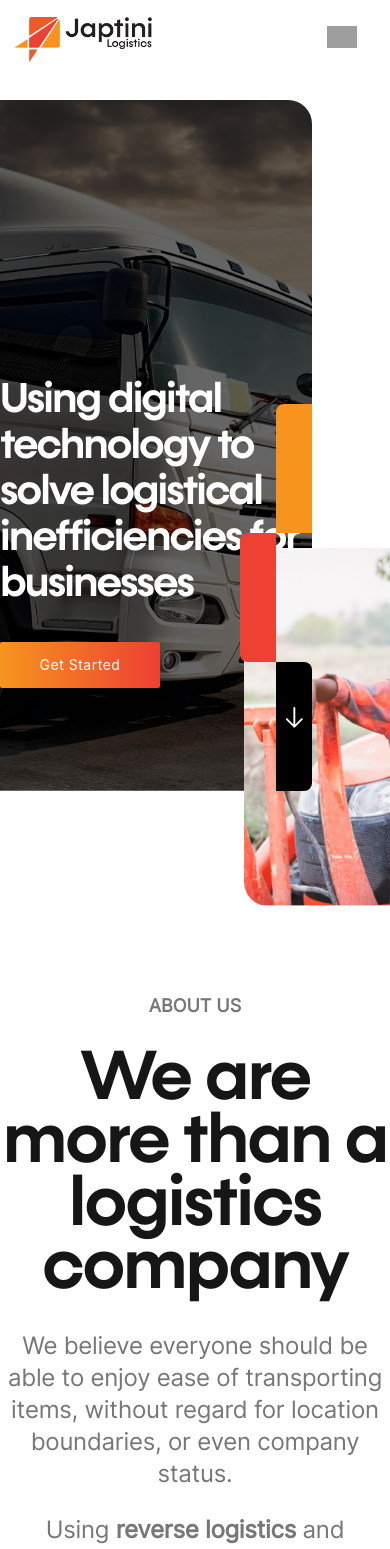
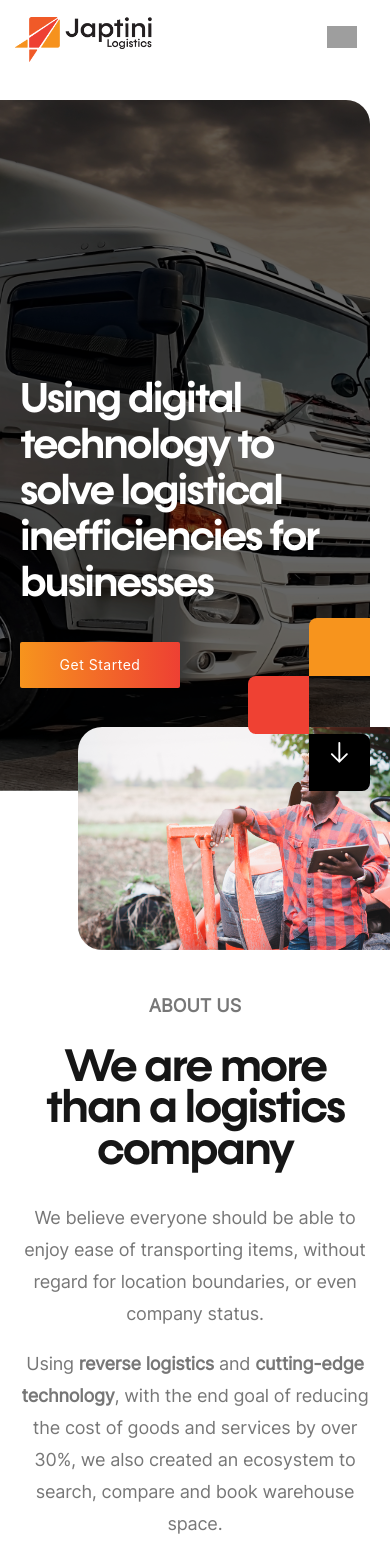
Before and after one commit to Mykel-Eze/japtini-logistics, a Vue app: page / in a window 390 px wide. Shown: the top 1549 px of the page. Built offline with nearby package versions, Linux system fonts and the light colour scheme; grey boxes are pictures that could not be loaded.

Commit message:
Responsivity issues fixed on home page

```diff
--- a/src/assets/css/home.css
+++ b/src/assets/css/home.css
@@ -135,8 +135,32 @@ img.arrow-down {
     50% {transform: translateY(0px);}
     100% {transform: translateY(-10px);}
 }
-@media(max-width: 992px) {}
-@media(max-width: 600px){}
+@media(max-width: 992px) {
+    .home-title-wrapper {
+        width: 90%;
+    }
+    .home-sub-img-wrapper {
+        height: 30%;
+    }
+    .square-boxes-grid {
+        width: 25%;
+        height: 34%;
+    }
+}
+@media(max-width: 600px){
+    .home-title-wrapper {
+        width: 100%;
+    }
+    .home-sub-img-wrapper {
+        height: 25%;
+        width: 80%;
+        bottom: calc(5% - 1px);
+    }
+    .square-boxes-grid {
+        width: 35%;
+        height: 25%;
+    }
+}
 /* end of Home section */
 
 /* About Section */
@@ -191,6 +215,11 @@ h4.services-block-title {
     color: #161616;
 }
 
+@media(max-width: 992px) {
+    .services-block-wrapper {
+        grid-template-columns: 1fr 1fr;
+    }
+}
 @media(max-width: 600px) {
     .services-block-wrapper {
         grid-template-columns: 100%;
@@ -222,16 +251,25 @@ section#logistics-routes {
     z-index: 1;
     vertical-align: bottom;
 }
-.logisitcs-routes-txt .section-header {
-    margin-top: 0;
-}
 ul.custom-list li {
     font-size: 20px;
-    line-height: 60px;
+    line-height: 24px;
     color: #161616;
+    margin-bottom: 22px;
 }
 img.tick-icon {
     width: 50px;
+}
+
+@media(min-width: 993px) {
+    .logisitcs-routes-txt .section-header {
+        margin-top: 0;
+    }
+}
+@media(max-width: 600px) {
+    section#logistics-routes {
+        margin: 0;
+    }
 }
 /* end of Logistics-Routes Section */
 
@@ -408,3 +446,31 @@ button.submit-btn.btn.pry-btn {
     border-radius: 0 5px 5px 0;
 }
 /* end of Contact-Support Section */
+
+@media(max-width: 600px) {
+    section {
+        padding-left: 20px;
+        padding-right: 20px;
+    }
+    section.text-section {
+        padding: 10px 20px;
+        text-align: justify;
+        font-size: 16px;
+    }
+    .cv-img-side, .wwa-img-side {
+        min-height: 350px;
+    }
+    h2.section-header {
+        font-size: 46px;
+    }
+    h1.page-title {
+        font-size: 54px;
+    }
+    img.header-square-icon {
+        width: 50px;
+        border-bottom-right-radius: 24px;
+    }
+    p.section-desc {
+        font-size: 18px;
+    }
+}
```
